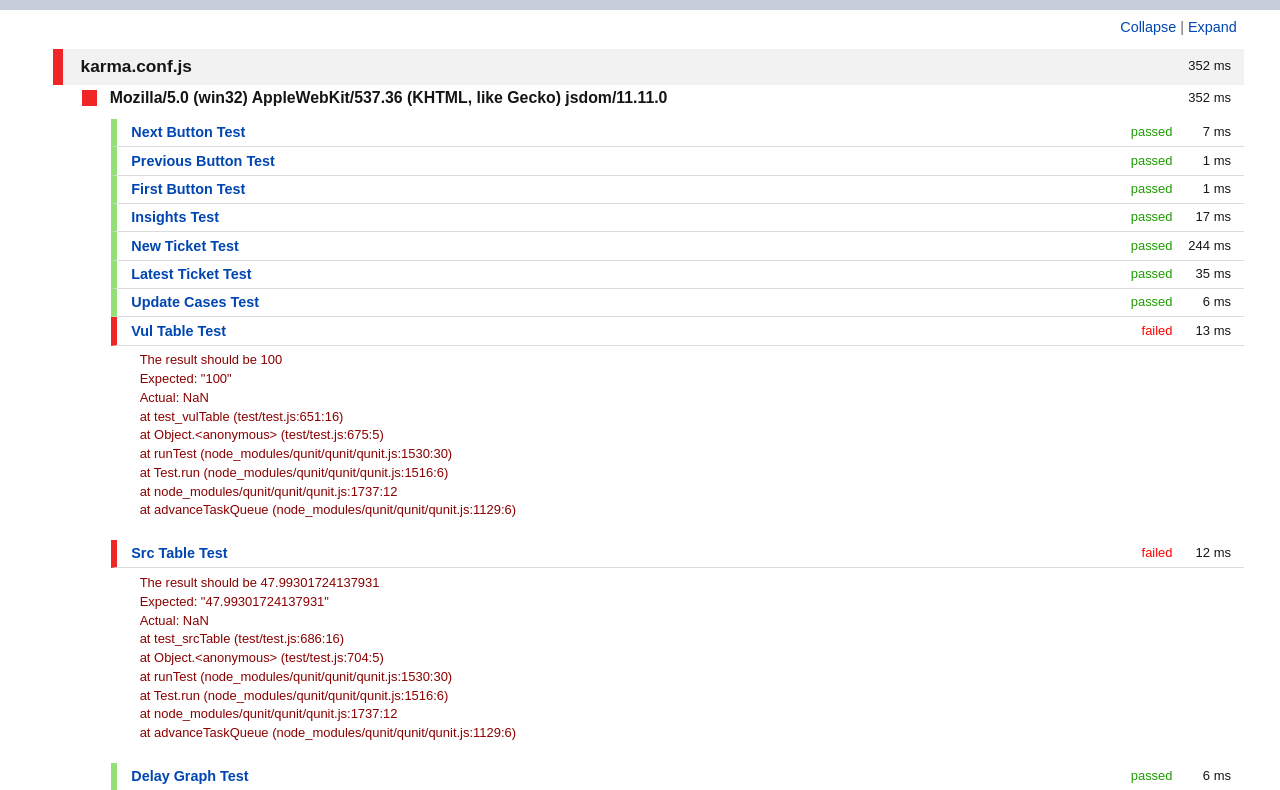
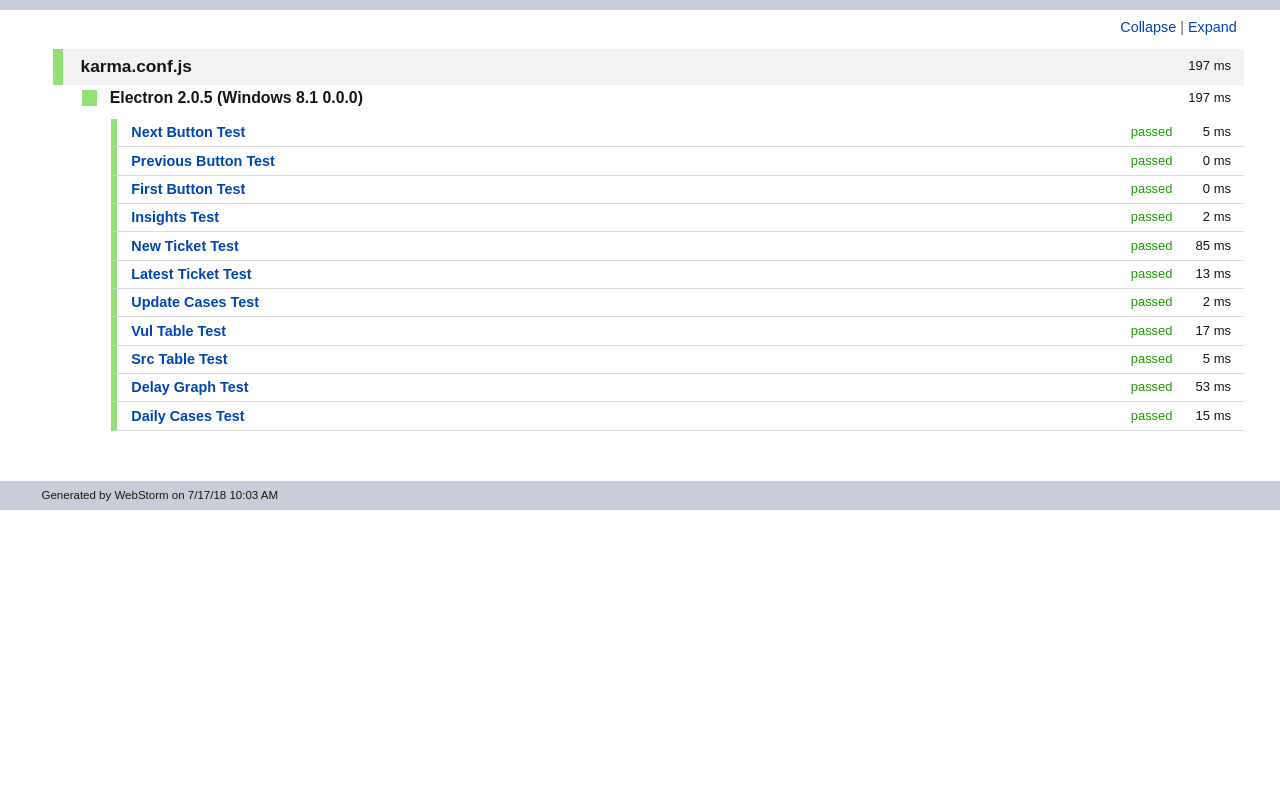
Before and after one commit to mwa28/DataConsult-Testing, an Electron app: page Test Results - Start.html in a window 1280 px wide. Shown: the part 70-860 px from the top of the page. After the commit the page ends 800 px from the top, so only its background shows below. Drawn offline with Linux system fonts and the light colour scheme.

Commit message:
updated test results

```diff
--- a/Test Results - Start.html
+++ b/Test Results - Start.html
@@ -572,8 +572,8 @@ jQuery.cookie = function(name, value, options) {
 <body>
 <div id="container">
 <div id="header">
-<div class="time" xmlns="">352 ms</div>
-<h1>Start: <strong><span class="total" xmlns="http://www.w3.org/1999/xhtml">11 total, </span><span class="failed">3 failed, </span><span class="passed">8 passed</span></strong>
+<div class="time" xmlns="">197 ms</div>
+<h1>Start: <strong><span class="total" xmlns="http://www.w3.org/1999/xhtml">11 total, </span><span class="passed">11 passed</span></strong>
 </h1>
 <div id="treecontrol">
 <ul>
@@ -589,90 +589,70 @@ jQuery.cookie = function(name, value, options) {
 </div>
 <div id="content">
 <ul id="tree">
-<li xmlns="" class="level top failed open">
+<li xmlns="" class="level top open">
 <span><em class="time">
-<div class="time">352 ms</div>
+<div class="time">197 ms</div>
 </em>karma.conf.js</span>
 <ul>
-<li class="level suite failed open">
+<li class="level suite open">
 <span><em class="time">
-<div class="time">352 ms</div>
-</em>Mozilla/5.0 (win32) AppleWebKit/537.36 (KHTML, like Gecko) jsdom/11.11.0</span>
+<div class="time">197 ms</div>
+</em>Electron 2.0.5 (Windows 8.1 0.0.0)</span>
 <ul>
 <li class="level test">
 <span><em class="time">
-<div class="time">7 ms</div>
+<div class="time">5 ms</div>
 </em><em class="status">passed</em>Next Button Test</span>
 </li>
 <li class="level test">
 <span><em class="time">
-<div class="time">1 ms</div>
+<div class="time">0 ms</div>
 </em><em class="status">passed</em>Previous Button Test</span>
 </li>
 <li class="level test">
 <span><em class="time">
-<div class="time">1 ms</div>
+<div class="time">0 ms</div>
 </em><em class="status">passed</em>First Button Test</span>
 </li>
 <li class="level test">
 <span><em class="time">
-<div class="time">17 ms</div>
+<div class="time">2 ms</div>
 </em><em class="status">passed</em>Insights Test</span>
 </li>
 <li class="level test">
 <span><em class="time">
-<div class="time">244 ms</div>
+<div class="time">85 ms</div>
 </em><em class="status">passed</em>New Ticket Test</span>
 </li>
 <li class="level test">
 <span><em class="time">
-<div class="time">35 ms</div>
+<div class="time">13 ms</div>
 </em><em class="status">passed</em>Latest Ticket Test</span>
 </li>
 <li class="level test">
 <span><em class="time">
-<div class="time">6 ms</div>
+<div class="time">2 ms</div>
 </em><em class="status">passed</em>Update Cases Test</span>
-</li>
-<li class="level test failed open">
-<span><em class="time">
-<div class="time">13 ms</div>
-</em><em class="status">failed</em>Vul Table Test</span>
-<ul>
-<li class="text">
-<span class="stderr">	The result should be 100<br/>	Expected: &quot;100&quot;<br/>	Actual: NaN<br/>	    at test_vulTable (test/test.js:651:16)<br/>	    at Object.&lt;anonymous&gt; (test/test.js:675:5)<br/>	    at runTest (node_modules/qunit/qunit/qunit.js:1530:30)<br/>	    at Test.run (node_modules/qunit/qunit/qunit.js:1516:6)<br/>	    at node_modules/qunit/qunit/qunit.js:1737:12<br/>	    at advanceTaskQueue (node_modules/qunit/qunit/qunit.js:1129:6)<br/>	<br/></span>
-</li>
-</ul>
-</li>
-<li class="level test failed open">
-<span><em class="time">
-<div class="time">12 ms</div>
-</em><em class="status">failed</em>Src Table Test</span>
-<ul>
-<li class="text">
-<span class="stderr">	The result should be 47.99301724137931<br/>	Expected: &quot;47.99301724137931&quot;<br/>	Actual: NaN<br/>	    at test_srcTable (test/test.js:686:16)<br/>	    at Object.&lt;anonymous&gt; (test/test.js:704:5)<br/>	    at runTest (node_modules/qunit/qunit/qunit.js:1530:30)<br/>	    at Test.run (node_modules/qunit/qunit/qunit.js:1516:6)<br/>	    at node_modules/qunit/qunit/qunit.js:1737:12<br/>	    at advanceTaskQueue (node_modules/qunit/qunit/qunit.js:1129:6)<br/>	<br/></span>
-</li>
-</ul>
 </li>
 <li class="level test">
 <span><em class="time">
-<div class="time">6 ms</div>
+<div class="time">17 ms</div>
+</em><em class="status">passed</em>Vul Table Test</span>
+</li>
+<li class="level test">
+<span><em class="time">
+<div class="time">5 ms</div>
+</em><em class="status">passed</em>Src Table Test</span>
+</li>
+<li class="level test">
+<span><em class="time">
+<div class="time">53 ms</div>
 </em><em class="status">passed</em>Delay Graph Test</span>
-<ul>
-<li class="text">
-<span class="stdout">&#39;Failed to create chart: can&#39;t acquire context from the given item&#39;<br/></span>
 </li>
-</ul>
-</li>
-<li class="level test failed open">
+<li class="level test">
 <span><em class="time">
-<div class="time">10 ms</div>
-</em><em class="status">failed</em>Daily Cases Test</span>
-<ul>
-<li class="text">
-<span class="stderr">	Died on test #1     at test/test.js:744:7<br/>	    at Script.runInContext (vm.js:102:20)<br/>	    at Object.runInContext (vm.js:280:6)<br/>	    at processJavaScript (C:\Users\mOh\Documents\GitExtensions\DataConsult-Testing\node_modules\jsdom\lib\jsdom\living\nodes\HTMLScriptElement-impl.js:190:10)<br/>	    at HTMLScriptElementImpl._innerEval (C:\Users\mOh\Documents\GitExtensions\DataConsult-Testing\node_modules\jsdom\lib\jsdom\living\nodes\HTMLScriptElement-impl.js:122:5)<br/>	    at C:\Users\mOh\Documents\GitExtensions\DataConsult-Testing\node_modules\jsdom\lib\jsdom\browser\resource-loader.js:31:22<br/>	    at Object.check (C:\Users\mOh\Documents\GitExtensions\DataConsult-Testing\node_modules\jsdom\lib\jsdom\living\nodes\Document-impl.js:76:11): Cannot read property &#39;length&#39; of null<br/>	TypeError: Cannot read property &#39;length&#39; of null<br/>	    at Object.acquireContext (app/Chart.js:10847:19)<br/>	    at Chart.construct (app/Chart.js:3895:27)<br/>	    at new Chart (app/Chart.js:6215:8)<br/>	    at dailyCases (app/app.js:309:21)<br/>	    at test_dailyCases (test/test.js:764:9)<br/>	    at Object.&lt;anonymous&gt; (test/test.js:771:5)<br/>	    at runTest (node_modules/qunit/qunit/qunit.js:1530:30)<br/>	    at Test.run (node_modules/qunit/qunit/qunit.js:1516:6)<br/>	    at node_modules/qunit/qunit/qunit.js:1737:12<br/>	    at advanceTaskQueue (node_modules/qunit/qunit/qunit.js:1129:6)<br/>	<br/></span>
-</li>
-</ul>
+<div class="time">15 ms</div>
+</em><em class="status">passed</em>Daily Cases Test</span>
 </li>
 </ul>
 </li>
@@ -682,7 +662,7 @@ jQuery.cookie = function(name, value, options) {
 </div>
 </div>
 <div id="footer">
-<p>Generated by WebStorm on 7/6/18 1:28 PM</p>
+<p>Generated by WebStorm on 7/17/18 10:03 AM</p>
 </div>
 </body>
 </html>
```
